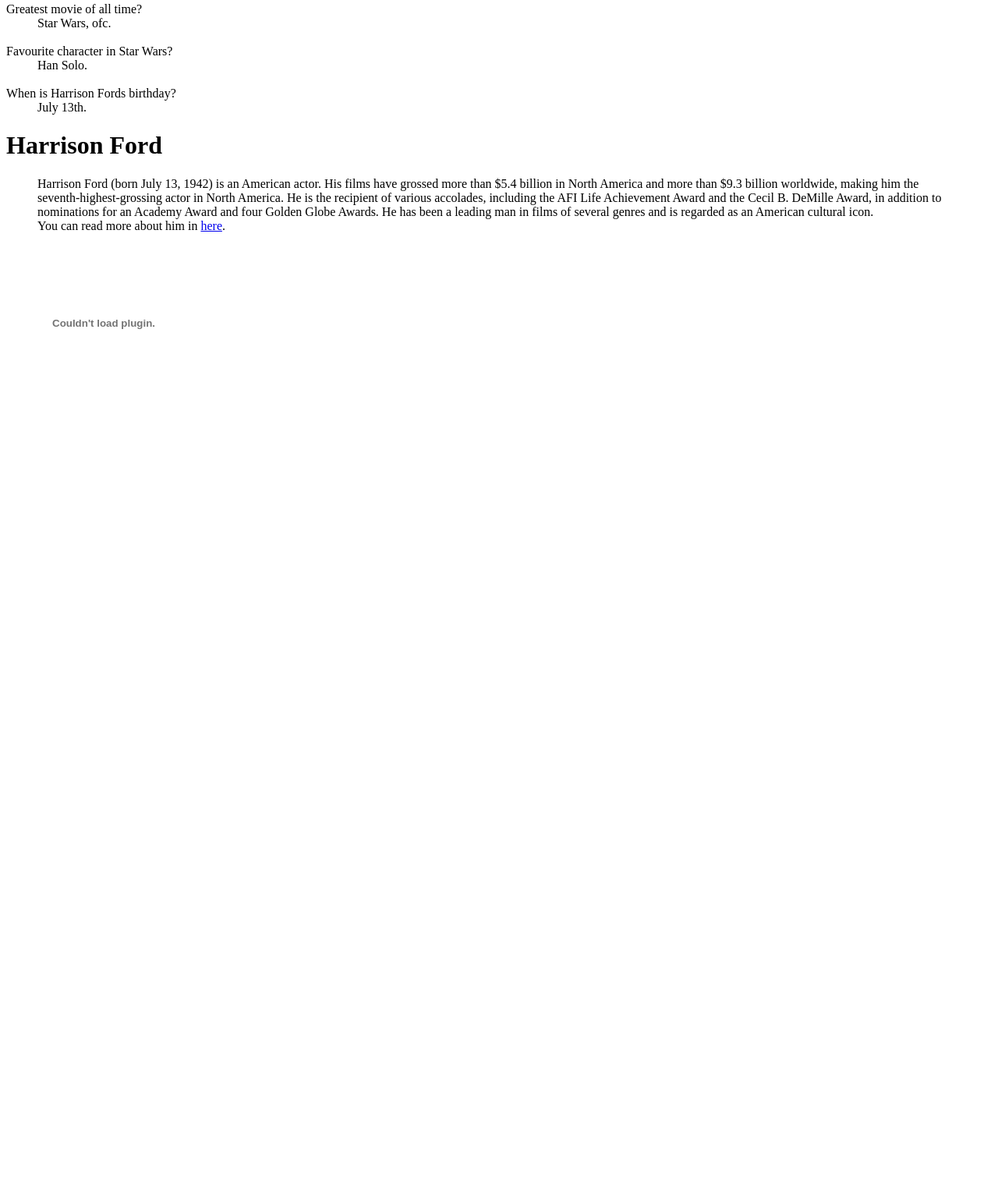
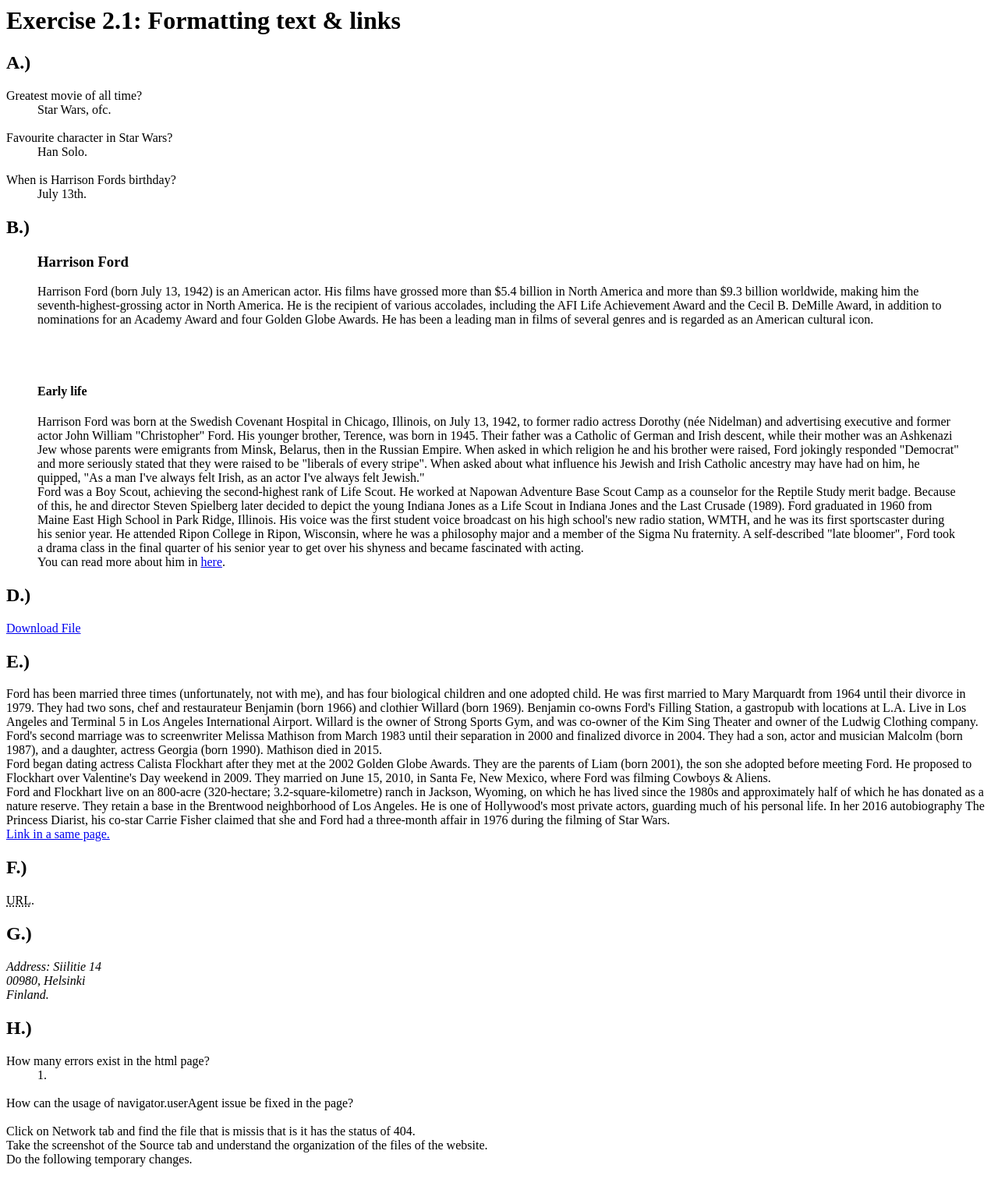
Before and after one commit to tiibuturner/exercises, a plain HTML site: page inclass.html in a window 1280 px wide. Shown: the part 13-1525 px from the top of the page at 78% size. Before the commit the page ends 800 px from the top, so only its background shows below. Drawn offline with Linux system fonts and the light colour scheme.

Commit message:
almost done

```diff
--- a/inclass.html
+++ b/inclass.html
@@ -7,6 +7,8 @@
     <title>Exercise 2.1: Formatting text & links</title>
 </head>
 <body>
+    <h1>Exercise 2.1: Formatting text & links</h1>
+    <h2 id="hihii">A.)</h2>
     <dl>
         <dt>Greatest movie of all time?</dt>
         <dd>Star Wars, ofc.</dd> <br>
@@ -15,19 +17,64 @@
         <dt>When is Harrison Fords birthday?</dt>
         <dd>July 13th.</dd>
     </dl>
-    <h1>Harrison Ford</h1>
-    <p><blockquote> Harrison Ford (born July 13, 1942) is an American actor.
-         His films have grossed more than $5.4 billion in North America and more than $9.3 billion worldwide,
-         making him the seventh-highest-grossing actor in North America.
-          He is the recipient of various accolades, including the AFI Life Achievement Award and the Cecil B. DeMille Award,
+
+    <h2>B.)</h2>
+    <blockquote><h3>Harrison Ford</h3>
+        <p>Harrison Ford (born July 13, 1942) is an American actor.
+        His films have grossed more than $5.4 billion in North America and more than $9.3 billion worldwide,
+        making him the seventh-highest-grossing actor in North America.
+        He is the recipient of various accolades, including the AFI Life Achievement Award and the Cecil B. DeMille Award,
           in addition to nominations for an Academy Award and four Golden Globe Awards.
-          He has been a leading man in films of several genres and is regarded as an American cultural icon.
-      <br>You can read more about him in <a href="https://en.wikipedia.org/wiki/Harrison_Ford" target="_blank"> here</a>.</blockquote></p>
-          <!-- Tiina Ylimäki -->
+          He has been a leading man in films of several genres and is regarded as an American cultural icon.</p><br><br>
+          <h4>Early life</h4>
+          <p>Harrison Ford was born at the Swedish Covenant Hospital in Chicago, Illinois, on July 13, 1942, to former radio actress Dorothy (née Nidelman) and advertising executive and former actor John William "Christopher" Ford.
+          His younger brother, Terence, was born in 1945. Their father was a Catholic of German and Irish descent, while their mother was an Ashkenazi Jew whose parents were emigrants from Minsk, Belarus, then in the Russian Empire.
+          When asked in which religion he and his brother were raised, Ford jokingly responded "Democrat" and more seriously stated that they were raised to be "liberals of every stripe".
+          When asked about what influence his Jewish and Irish Catholic ancestry may have had on him, he quipped, "As a man I've always felt Irish, as an actor I've always felt Jewish." <br>
+          Ford was a Boy Scout, achieving the second-highest rank of Life Scout. He worked at Napowan Adventure Base Scout Camp as a counselor for the Reptile Study merit badge.
+          Because of this, he and director Steven Spielberg later decided to depict the young Indiana Jones as a Life Scout in Indiana Jones and the Last Crusade (1989).
+          Ford graduated in 1960 from Maine East High School in Park Ridge, Illinois. His voice was the first student voice broadcast on his high school's new radio station, WMTH, and he was its first sportscaster during his senior year.
+          He attended Ripon College in Ripon, Wisconsin, where he was a philosophy major and a member of the Sigma Nu fraternity. A self-described "late bloomer", Ford took a drama class in the final quarter of his senior year to get over his shyness and became fascinated with acting.
+        <br>You can read more about him in <a href="https://en.wikipedia.org/wiki/Harrison_Ford" target="_blank"> here</a>.</blockquote></p>
+      <!--C.)-->
+      <!-- Tiina Ylimäki -->
+      <h2>D.)</h2>
+      <p> <a href="https://dipaish.github.io/www2020/css/devenvironment.png" target="_blank" download="https://dipaish.github.io/www2020/css/devenvironment.png"> Download File</p></a>
+      <h2>E.)</h2>
+      <p>Ford has been married three times (unfortunately, not with me), and has four biological children and one adopted child.
+        He was first married to Mary Marquardt from 1964 until their divorce in 1979. They had two sons, chef and restaurateur Benjamin (born 1966) and clothier Willard (born 1969).
+        Benjamin co-owns Ford's Filling Station, a gastropub with locations at L.A. Live in Los Angeles and Terminal 5 in Los Angeles International Airport.
+        Willard is the owner of Strong Sports Gym, and was co-owner of the Kim Sing Theater and owner of the Ludwig Clothing company.
+        <br>Ford's second marriage was to screenwriter Melissa Mathison from March 1983 until their separation in 2000 and finalized divorce in 2004.
+        They had a son, actor and musician Malcolm (born 1987), and a daughter, actress Georgia (born 1990). Mathison died in 2015.
+        <br>Ford began dating actress Calista Flockhart after they met at the 2002 Golden Globe Awards. They are the parents of Liam (born 2001), the son she adopted before meeting Ford.
+        He proposed to Flockhart over Valentine's Day weekend in 2009. They married on June 15, 2010, in Santa Fe, New Mexico, where Ford was filming Cowboys & Aliens.
+        <br> Ford and Flockhart live on an 800-acre (320-hectare; 3.2-square-kilometre) ranch in Jackson, Wyoming,
+        on which he has lived since the 1980s and approximately half of which he has donated as a nature reserve.
+        They retain a base in the Brentwood neighborhood of Los Angeles.
+        He is one of Hollywood's most private actors, guarding much of his personal life.
+         In her 2016 autobiography The Princess Diarist, his co-star Carrie Fisher claimed that she and Ford had a three-month affair in 1976 during the filming of Star Wars.
+        <br> <a href="#hihii">Link in a same page.</a></p>
+        <h2>F.)</h2>
+        <p> <abbr title="Uniform Resource Locator">URL</abbr>.</p>
+        <h2>G.)</h2>
+        <address>
+            Address: Siilitie 14<br>
+            00980, Helsinki<br>
+            Finland.
+          </address>
+        <h2>H.)</h2>
+        <dl>
+            <dt>How many errors exist in the html page?</dt>
+            <dd>1.</dd> <br>
+            <dt>How can the usage of navigator.userAgent issue be fixed in the page?</dt>
+            <dd></dd> <br>
+            <dt>Click on Network tab and find the file that is missis that is it has the status of 404.</dt>
+            <dd></dd>
+            <dt>Take the screenshot of the Source tab and understand the organization of the files of the website.</dt>
+            <dd></dd>
+            <dt>Do the following temporary changes.</dt>
+        </dl>
 
-          <embed type="png"
-          src="https://dipaish.github.io/www2020/css/devenvironment.png"
-          width="250"
-          height="200" title="Download File">
 </body>
 </html>
```
